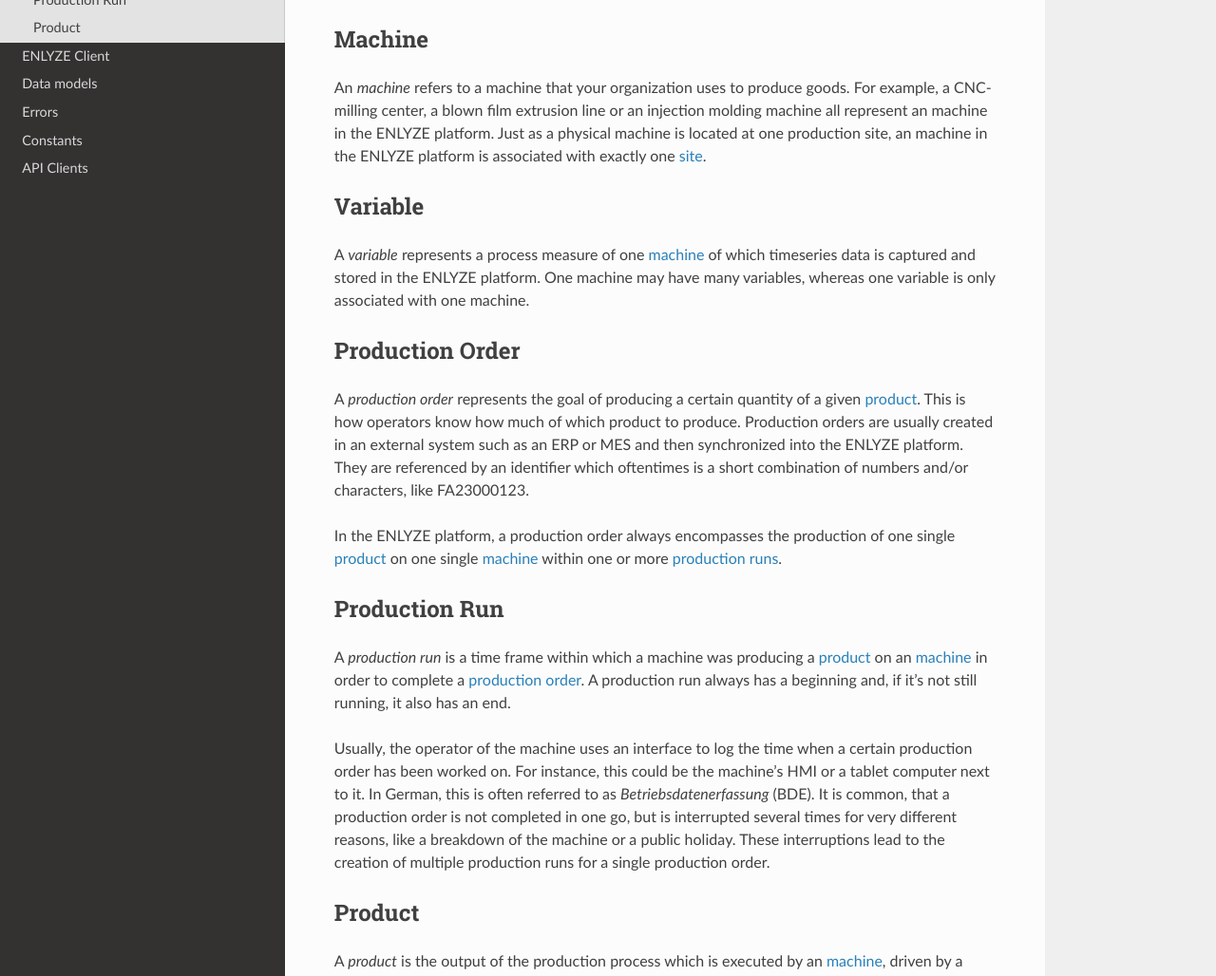
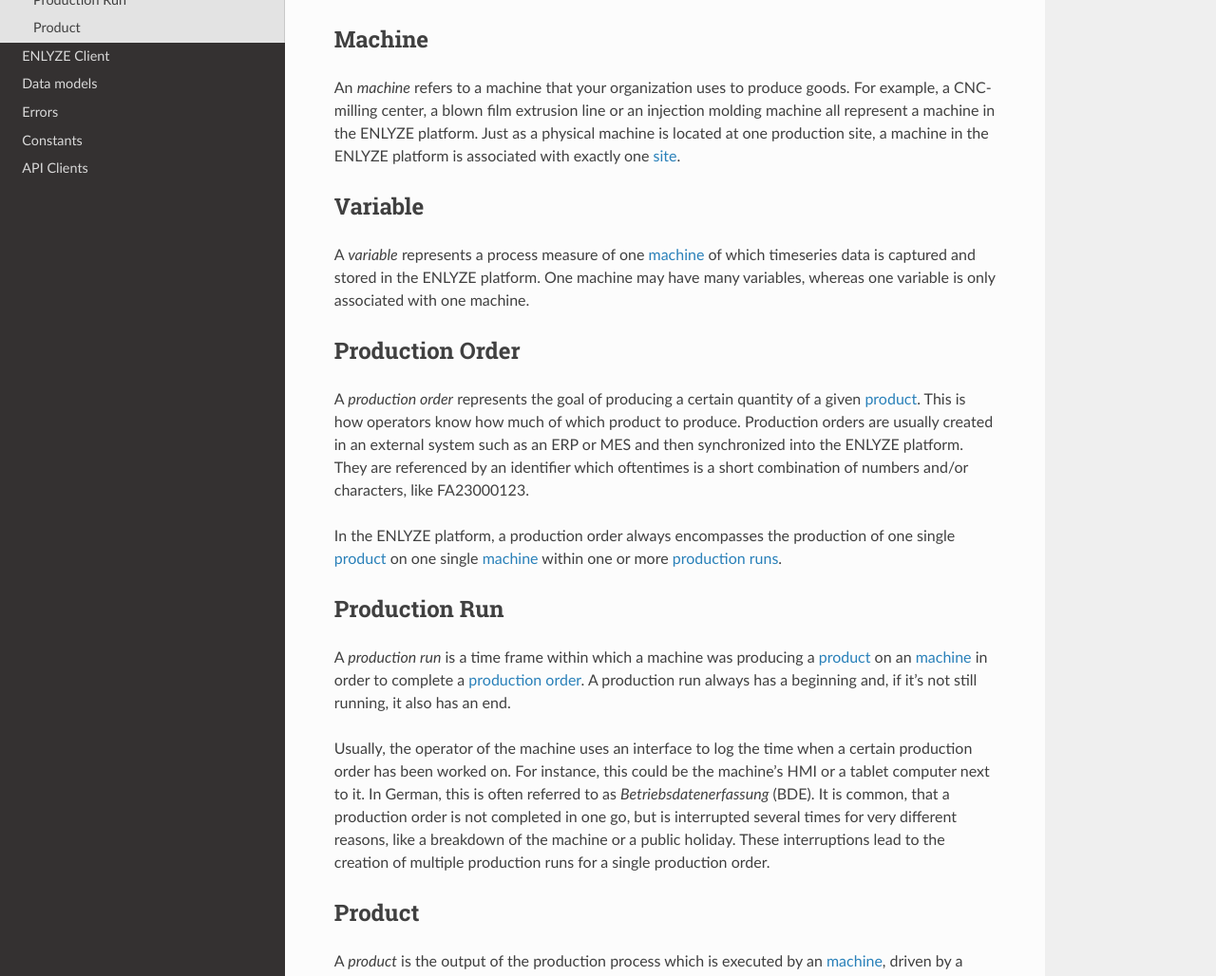
Before and after one commit to enlyze/enlyze-python, a Sphinx documentation site: the page built from docs/concepts.rst, in a window 1280 px wide and 1400 px high. Shown: the part 359-1387 px from the top of the window at 95% size. Built offline with Sphinx 7.4.7 and the Read the Docs theme 2.0.0, drawn with Linux system fonts in a browser that asks for light colours; some of the changed text lies outside the part shown.

```diff
--- a/docs/concepts.rst
+++ b/docs/concepts.rst
@@ -20,8 +20,8 @@ Machine
 
 An *machine* refers to a machine that your organization uses to produce goods. For
 example, a CNC-milling center, a blown film extrusion line or an injection molding
-machine all represent an machine in the ENLYZE platform. Just as a physical machine is
-located at one production site, an machine in the ENLYZE platform is associated with
+machine all represent a machine in the ENLYZE platform. Just as a physical machine is
+located at one production site, a machine in the ENLYZE platform is associated with
 exactly one :ref:`site <site>`.
 
 .. _variable:
@@ -73,7 +73,7 @@ Product
 
 A *product* is the output of the production process which is executed by an
 :ref:`machine <machine>`, driven by a :ref:`production order <production_order>`. In
-the real world, an machine might have some additional outputs, but only the main
+the real world, a machine might have some additional outputs, but only the main
 output (the product) is modeled in the ENLYZE platform. Similarly to the production order,
 a product is referenced by an identifier originating from a customer's system, that gets
 synchronized into the ENLYZE platform.
```
Also changed, not shown: 2 other files.
